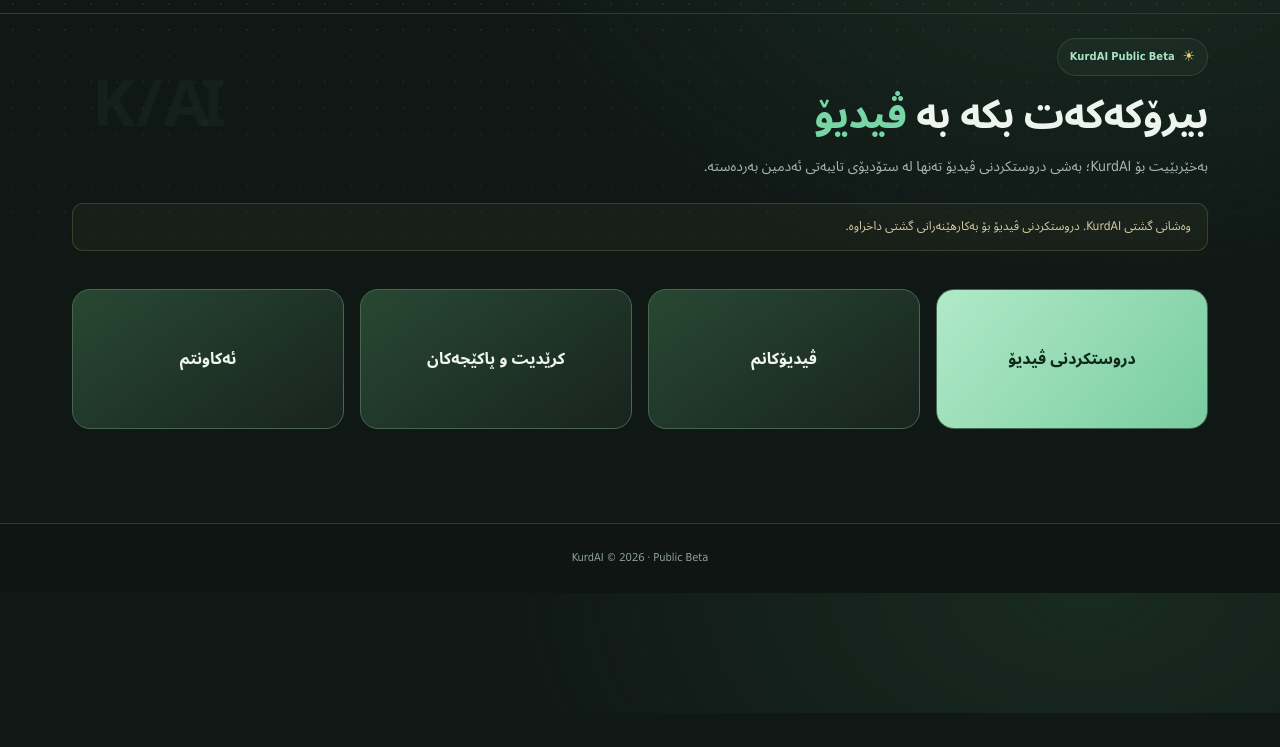
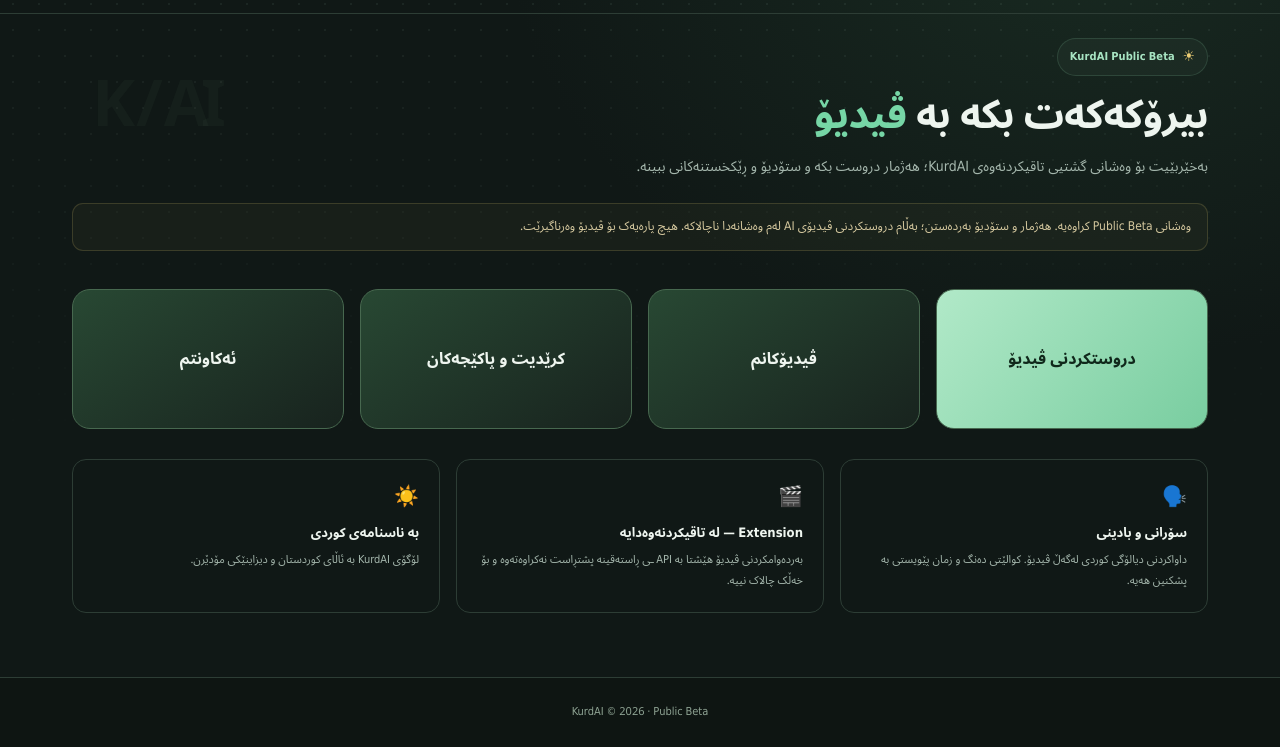
Before and after one commit to Kurdai7/kurdai, a website: page public/index.html in a window 1280 px wide. Shown: the part 87-834 px from the top of the page. Before the commit the page ends 800 px from the top, so only its background shows below. Drawn offline with Linux system fonts and the light colour scheme; no server answers.

Commit message:
Keep the public video studio separate for customer accounts

```diff
--- a/public/index.html
+++ b/public/index.html
@@ -31,8 +31,6 @@ select{line-height:1.6;min-height:48px}
 @media(max-width:760px){.form-group{padding:14px;margin-top:20px}.panel h2{line-height:1.6}.sub{margin-bottom:14px}.hero p{font-size:15px}.field-label{line-height:1.7}.account-actions{gap:10px}}
 
  .chat-nav{display:inline-flex;align-items:center;justify-content:center;min-height:40px;padding:8px 12px;border:1px solid var(--line);border-radius:10px;color:var(--green);text-decoration:none;font-size:12px;white-space:nowrap}.chat-nav:hover{border-color:var(--green2);background:#76d6a619}@media(max-width:760px){.chat-nav{font-size:11px;padding:7px}}
-/* Public landing page: video generation lives only in the authenticated admin studio. */
-#studio,#longPanel,.preview,.features{display:none!important}
 </style>
 <link rel="stylesheet" href="/studio.css">
 </head>
@@ -56,8 +54,8 @@ select{line-height:1.6;min-height:48px}
   <section class="hero">
     <div class="eyebrow"><span class="sun">☀</span> KurdAI Public Beta</div>
     <h1>بیرۆکەکەت بکە بە <em>ڤیدیۆ</em></h1>
-    <p>بەخێربێیت بۆ KurdAI؛ بەشی دروستکردنی ڤیدیۆ تەنها لە ستۆدیۆی تایبەتی ئەدمین بەردەستە.</p>
-    <p id="launchStatus" class="toast show" role="status">وەشانی گشتی KurdAI. دروستکردنی ڤیدیۆ بۆ بەکارهێنەرانی گشتی داخراوە.</p>
+    <p>بەخێربێیت بۆ وەشانی گشتیی تاقیکردنەوەی KurdAI؛ هەژمار دروست بکە و ستۆدیۆ و ڕێکخستنەکانی ببینە.</p>
+    <p id="launchStatus" class="toast show" role="status">وەشانی Public Beta کراوەیە. هەژمار و ستۆدیۆ بەردەستن؛ بەڵام دروستکردنی ڤیدیۆی AI لەم وەشانەدا ناچالاکە. هیچ پارەیەک بۆ ڤیدیۆ وەرناگیرێت.</p>
   </section>
 
   <section id="account" class="panel account-panel" aria-labelledby="accountTitle">
```
